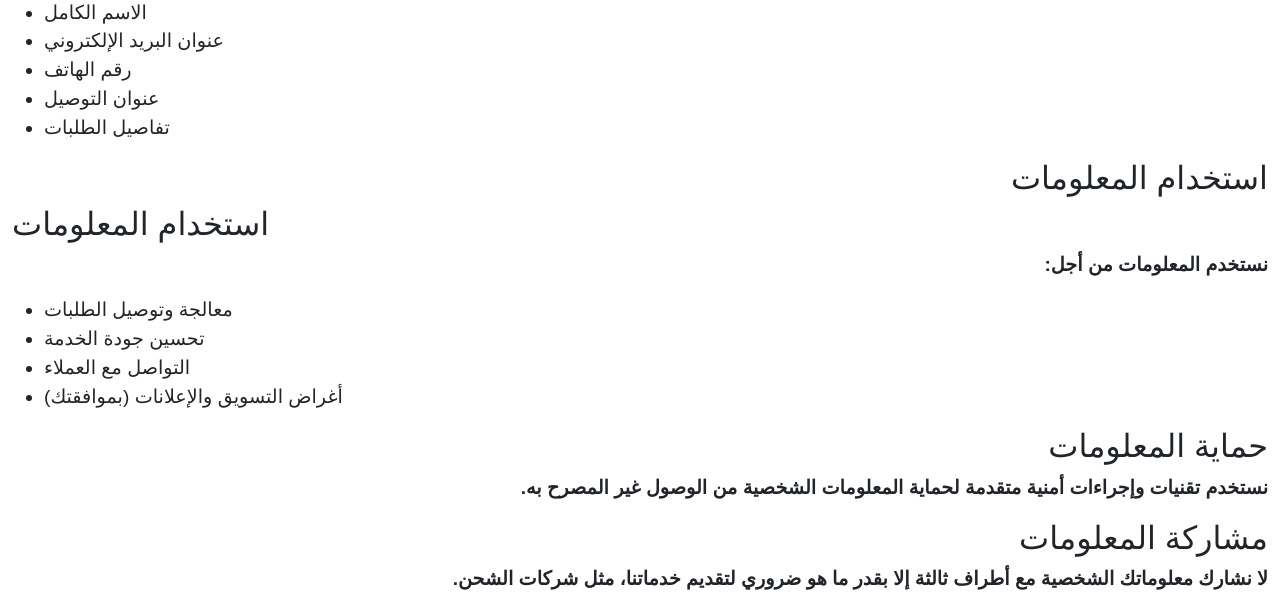
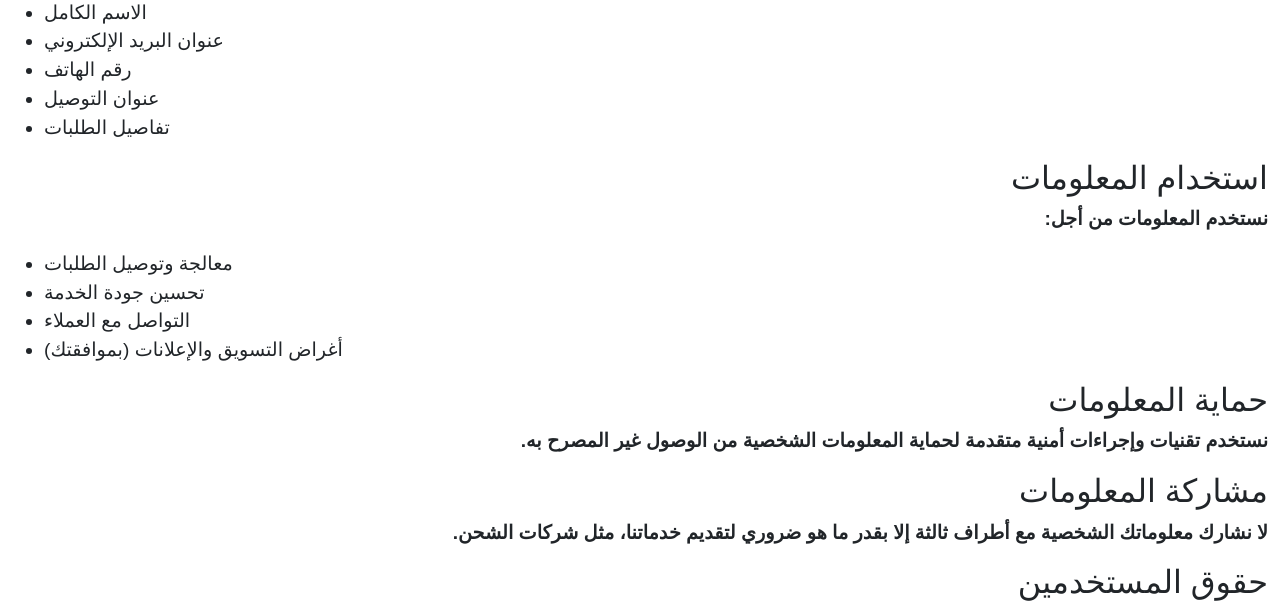
Before and after one commit to zaidalshreef/shipments, a Django app: page /shipments/privacy_policy/ in a window 1280 px wide. Shown: the part 179-784 px from the top of the page. Run offline with Django 5.2, Linux system fonts and the light colour scheme; some libraries are stand-ins or nearby versions.

Commit message:
Edite style privacy_policy page 4

```diff
--- a/shipments/templates/privacy_policy.html
+++ b/shipments/templates/privacy_policy.html
@@ -30,7 +30,7 @@ h2.rtl {
     <div class="container-fluid">
 
         <h4 class="rtl" >جمع المعلومات</h4>
-        <p class="rtl"> <ul>
+        <p class="rtl"> <ul class="rtl">
 
             نقوم بجمع المعلومات التالية:
             <li>الاسم الكامل  </li>
@@ -43,8 +43,8 @@ h2.rtl {
         </p>
 
         <h2 class="rtl" >استخدام المعلومات</h2>
-        <h2 >استخدام المعلومات</h2>
-        <p class="rtl"> نستخدم المعلومات من أجل:            <ul>
+
+        <p class="rtl"> نستخدم المعلومات من أجل:            <ul class="rtl">
             <li>معالجة وتوصيل الطلبات  </li>
             <li> تحسين جودة الخدمة  </li>
             <li>التواصل مع العملاء  </li>
```
